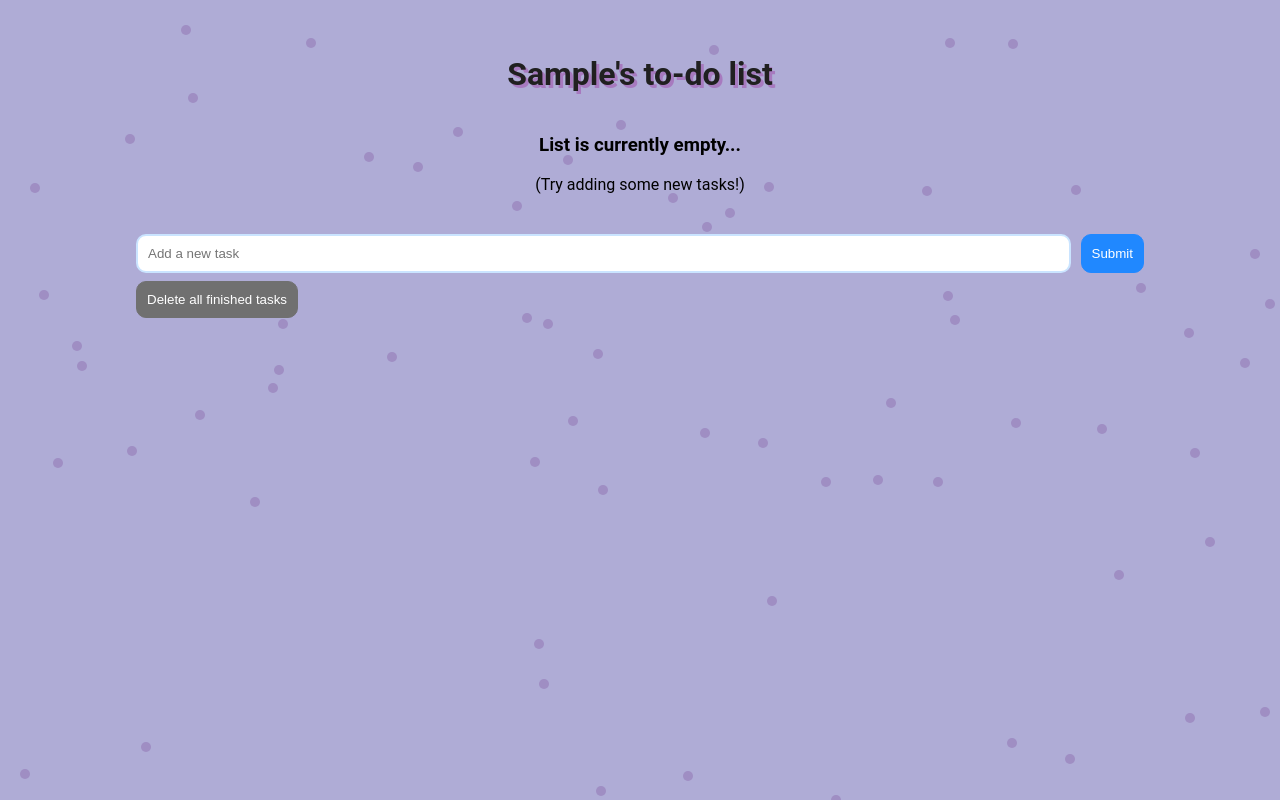
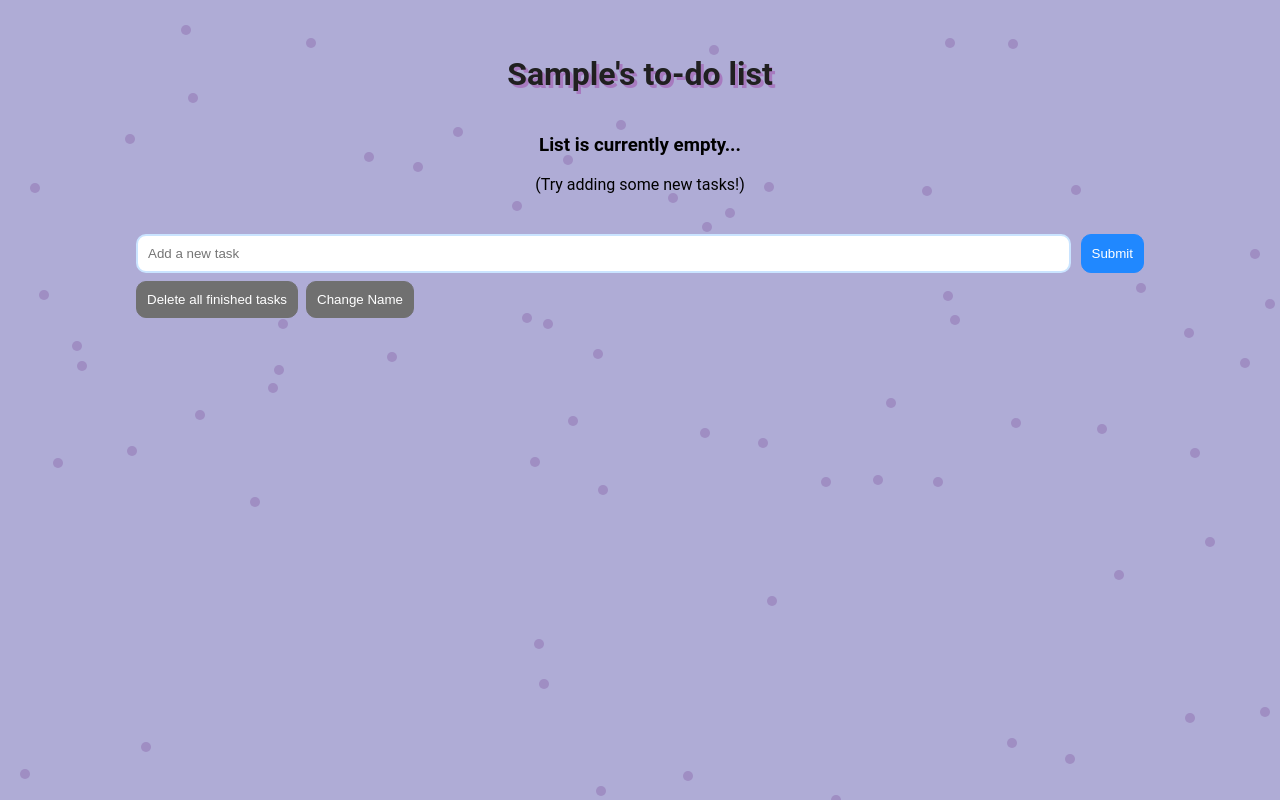
Before and after one commit to rerj/to-do-list-project, a React (Vite) app: page / in a window 1280 px wide. Both pictures are taken after typing "Sample" into the empty fields and a click on the button "Submit". Built offline with nearby package versions, Linux system fonts and the light colour scheme.

Commit message:
Added button which resets the name value. This way, the user can change the name.

```diff
--- a/src/App.css
+++ b/src/App.css
@@ -88,6 +88,7 @@ input[type="checkbox"] {
 
 .delete-all-button {
     padding: 10px;
+    margin-right: 8px;
     background-color: #707070;
     color: white;
     border: 1px solid #707070;
@@ -216,3 +217,18 @@ input[type="checkbox"] {
 .task-cancel:hover {
     background-color: #af1515;
 }
+
+.change-name-button {
+    padding: 10px;
+    background-color: #707070;
+    color: white;
+    border: 1px solid #707070;
+    border-radius: 10px;
+    cursor: pointer;
+    transition: background-color 0.3s ease, border 0.3s ease;
+}
+
+.change-name-button:hover {
+    background-color: #15af88;
+    border: 1px solid #15af88;
+}
--- a/src/App.tsx
+++ b/src/App.tsx
@@ -5,6 +5,7 @@ import TaskForm from "./components/TaskForm";
 import FloatingDots from "./components/FloatingDots";
 import DeleteAllCheckedButton from "./components/DeleteAllCheckedButton";
 import NameForm from "./components/NameForm";
+import ChangeNameButton from "./components/ChangeNameButton";
 
 interface Task {
   id: number;
@@ -63,6 +64,10 @@ function App() {
     setName(newName.text);
   };
 
+  const resetName = () => {
+    setName("");
+  };
+
   if (name === "") {
     return (
       <>
@@ -88,6 +93,8 @@ function App() {
           deleteAllFinishedTasks={deleteAllFinishedTasks}
         />
 
+        <ChangeNameButton resetName={resetName} />
+
         <FloatingDots />
       </>
     );
--- /dev/null
+++ b/src/components/ChangeNameButton.tsx
@@ -0,0 +1,13 @@
+interface ChangeNameButtonProps {
+  resetName: () => void;
+}
+
+const ChangeNameButton = ({ resetName }: ChangeNameButtonProps) => {
+  return (
+    <button className="change-name-button" onClick={resetName}>
+      Change Name
+    </button>
+  );
+};
+
+export default ChangeNameButton;
```
